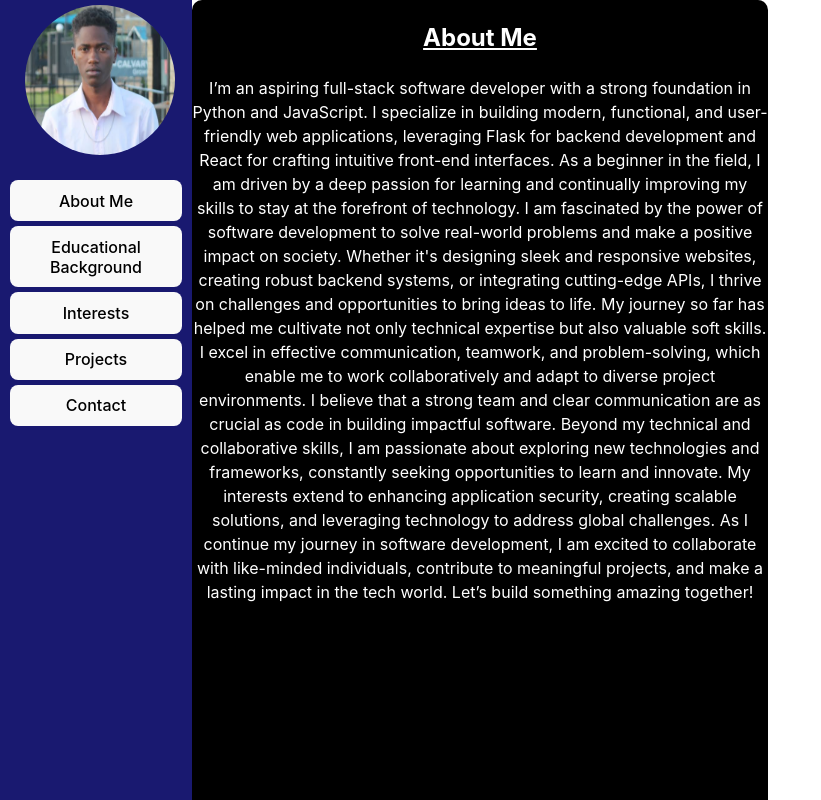
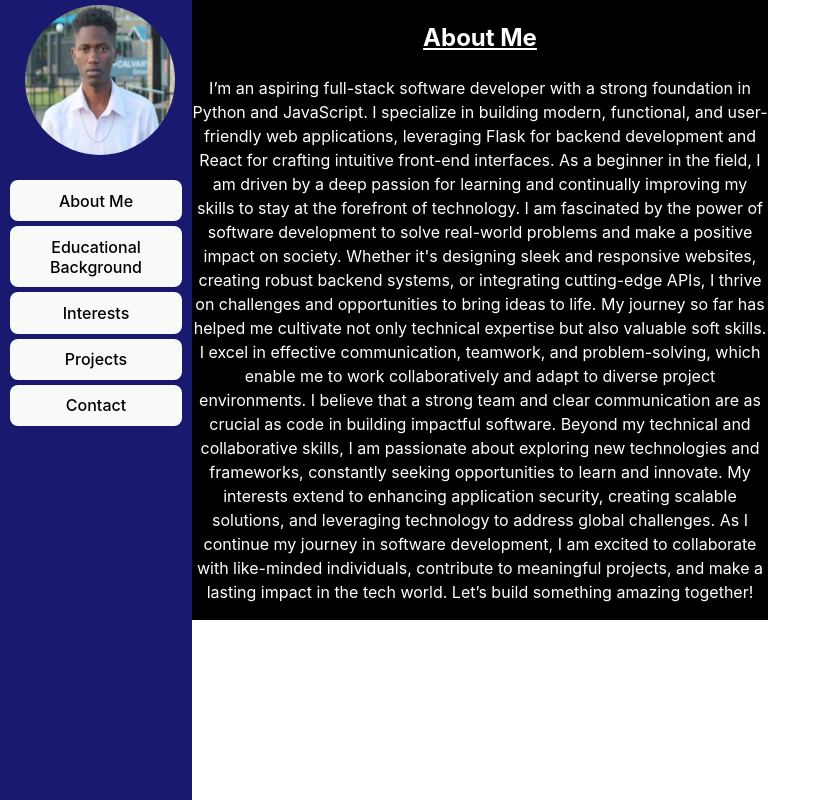
Before and after one commit to MakiniFab/MakiniPortfolioWebsite-Group-16, a React (Vite) app: page / in a window 1280 px wide. Shown: the top 800 px of the page, without its empty margins (0-821 px from the left). Built offline with nearby package versions, Linux system fonts and the light colour scheme.

Commit message:
projects-list-border-css

```diff
--- a/src/components/Homepage.css
+++ b/src/components/Homepage.css
@@ -36,8 +36,6 @@ h2 {
     width: 300%;
     color: white;
     font-size: 16px;
-    height: 180%;
-    border-radius: 10px;
     overflow-y: auto;
 }
 .homepage-btn {
```
